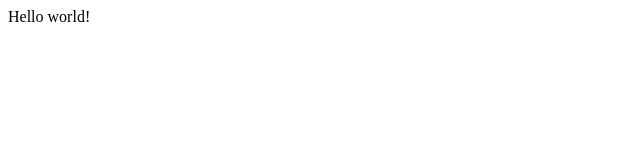
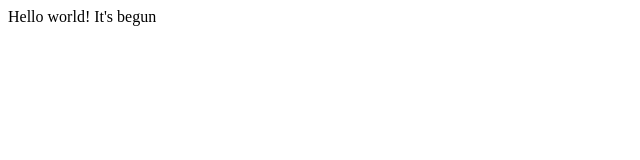
Before and after one commit to brandonfillpot/portfolio, a Gatsby site: page / in a window 1280 px wide. Shown: the full height of the page, 0-640 px from the left. Built offline with nearby package versions, Linux system fonts and the light colour scheme; Gatsby itself is replaced by a stand-in of ours.

Commit message:
first commit

```diff
--- a/src/pages/index.js
+++ b/src/pages/index.js
@@ -1,5 +1,5 @@
 import React from "react"
 
 export default function Home() {
-  return <div>Hello world!</div>
+  return <div>Hello world! It's begun</div>
 }
```
